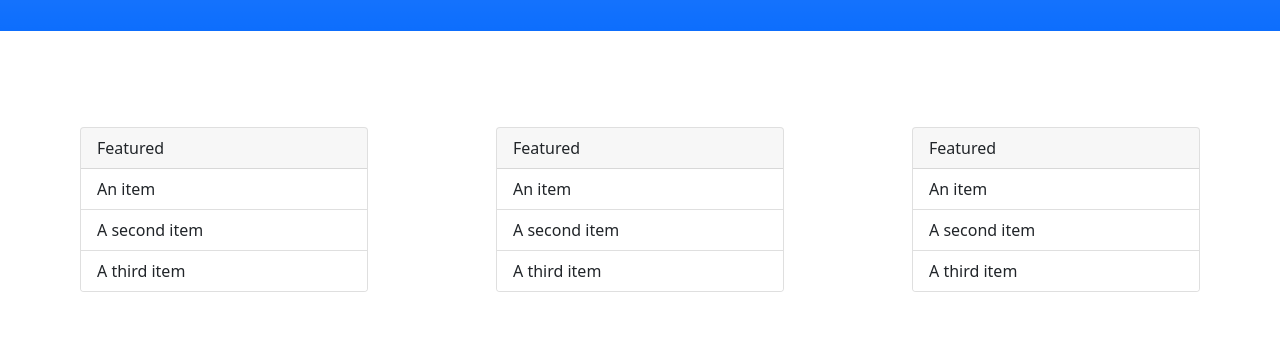
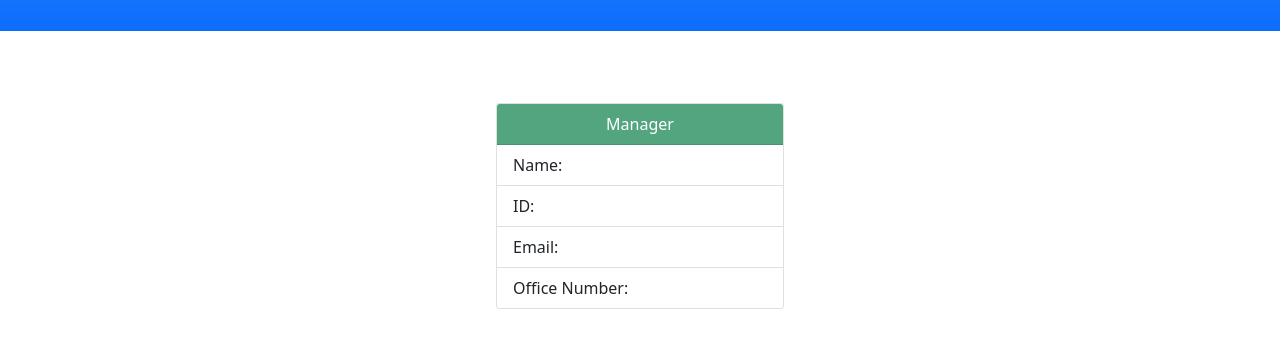
Before and after one commit to PentaZoned/corporate-profile-generator, a website: page sampleIndex.html in a window 1280 px wide. Shown: the part 121-466 px from the top of the page. Drawn offline with nearby package versions, Linux system fonts and the light colour scheme.

Commit message:
added the template string for the Manager function

```diff
--- a/sampleIndex.html
+++ b/sampleIndex.html
@@ -17,36 +17,15 @@
     </div>
 
     <div class="d-flex flex-row flex-wrap my-5 justify-content-evenly">
-        <div class="card m-5" style="width: 18rem;">
-            <div class="card-header">
-                Featured
+        <div class="card m-5 mt-4" style="width: 18rem;">
+            <div class="card-header text-center text-white bg-success bg-opacity-75">
+                Manager
             </div>
             <ul class="list-group list-group-flush">
-                <li class="list-group-item">An item</li>
-                <li class="list-group-item">A second item</li>
-                <li class="list-group-item">A third item</li>
-            </ul>
-        </div>
-
-        <div class="card m-5" style="width: 18rem;">
-            <div class="card-header">
-                Featured
-            </div>
-            <ul class="list-group list-group-flush">
-                <li class="list-group-item">An item</li>
-                <li class="list-group-item">A second item</li>
-                <li class="list-group-item">A third item</li>
-            </ul>
-        </div>
-
-        <div class="card m-5" style="width: 18rem;">
-            <div class="card-header">
-                Featured
-            </div>
-            <ul class="list-group list-group-flush">
-                <li class="list-group-item">An item</li>
-                <li class="list-group-item">A second item</li>
-                <li class="list-group-item">A third item</li>
+                <li class="list-group-item">Name: </li>
+                <li class="list-group-item">ID: </li>
+                <li class="list-group-item">Email: </li>
+                <li class="list-group-item">Office Number: </li>
             </ul>
         </div>
 
```
Also changed, not shown: index.js (+57 -12 lines).
